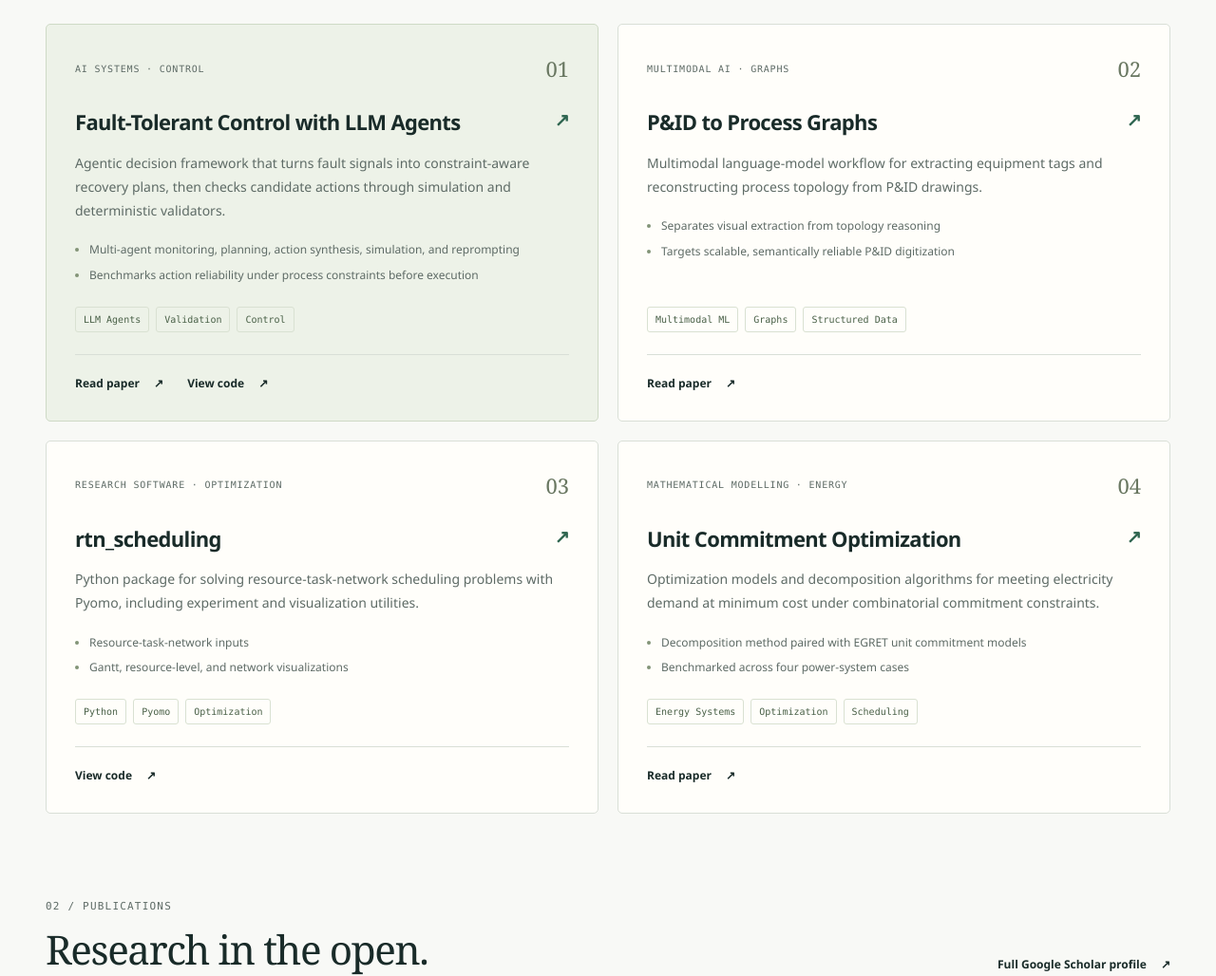
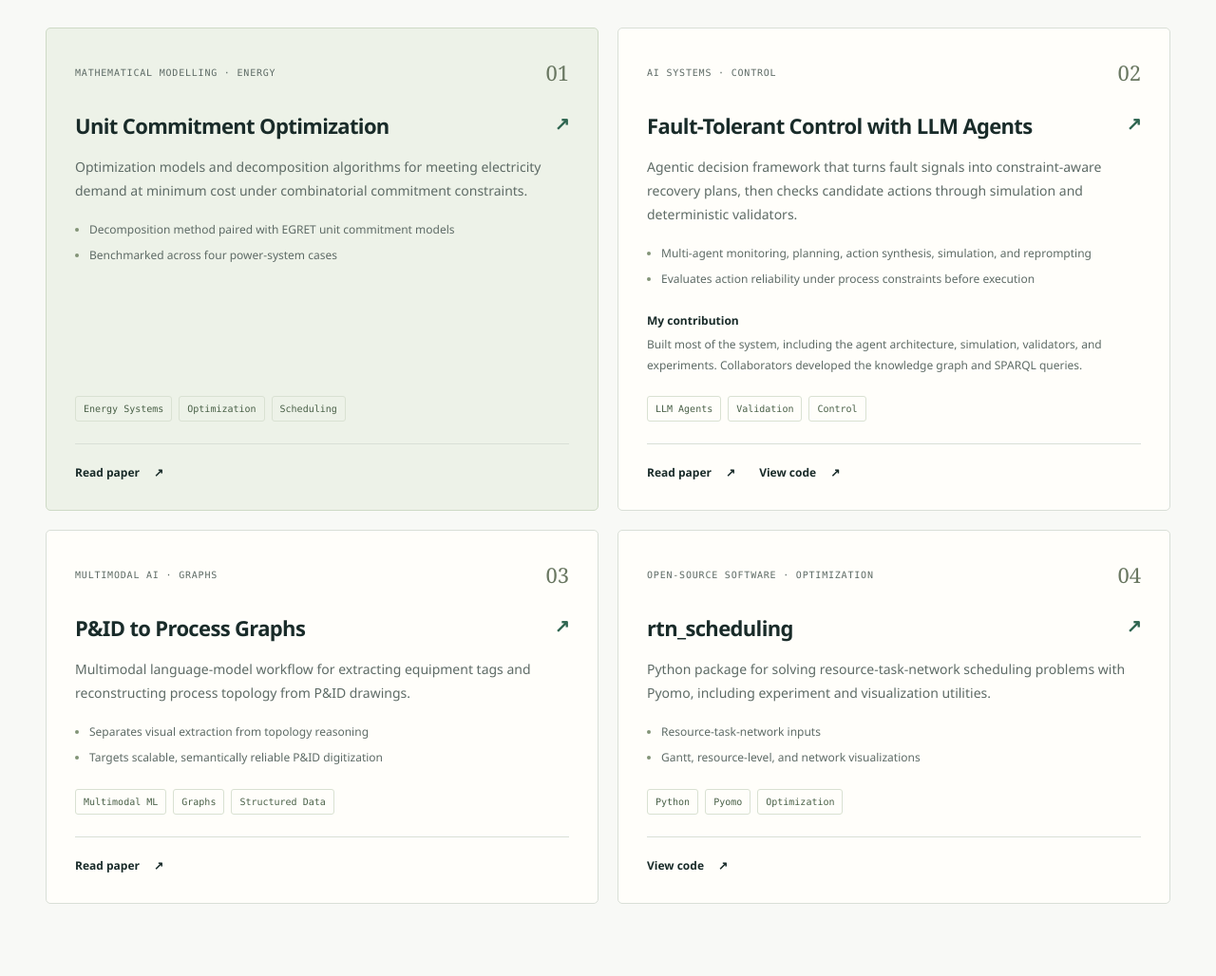
Before and after one commit to JavalVyas2000/javalvyas2000.github.io, an Astro site: page / in a window 1280 px wide. Shown: the part 1020-2048 px from the top of the page at 95% size. Built offline with nearby package versions, Linux system fonts and the light colour scheme; Astro itself is replaced by a stand-in of ours.

Commit message:
Add PhD and industry background and prioritize quantitative work

```diff
--- a/src/data/site.ts
+++ b/src/data/site.ts
@@ -13,6 +13,8 @@ export type Social = {
 
 export type Project = {
   title: string;
+  category: string;
+  contribution?: string;
   blurb: string;
   tags: string[];
   href?: string;
@@ -47,6 +49,15 @@ export type SiteData = {
   name: string;
   title: string;
   tagline: string;
+  affiliation: string;
+  interests: string;
+  experience: {
+    role: string;
+    organization: string;
+    detail: string;
+    period?: string;
+    description: string;
+  }[];
   location?: string;
   email: string;
   avatar?: string;
@@ -67,9 +78,27 @@ const scholarUrl = "https://scholar.google.com/citations?user=5_G5HMQAAAAJ&hl=en
 
 export const site: SiteData = {
   name: "Javal Vyas",
-  title: "AI & Optimization Researcher",
+  title: "Optimization & Machine Learning",
   tagline:
-    "I develop machine learning and optimization methods for complex decision problems. My work brings together LLM agents, mathematical modelling, and research software, with simulation and validation at the centre.",
+    "I develop optimization algorithms, machine learning methods, and Python research software for decision-making under constraints. My work spans energy-system modelling, scheduling, and agentic control.",
+  affiliation: "PhD student · Imperial College London",
+  interests:
+    "Interested in quantitative research and development, with additional interests in AI/ML research and research engineering.",
+  experience: [
+    {
+      role: "PhD student",
+      organization: "Imperial College London",
+      detail: "Chemical Engineering · Autonomous Industrial Systems Laboratory",
+      period: "Sep 2024 – Dec 2027 (expected)",
+      description: "Research in optimization, machine learning, and autonomous industrial systems.",
+    },
+    {
+      role: "Engineer II",
+      organization: "KeyLogic",
+      detail: "Pittsburgh, USA",
+      description: "Worked on the IDAES and PARETO projects.",
+    },
+  ],
 
   location: "London, UK",
   email: "javalvyas2000@gmail.com",
@@ -121,7 +150,22 @@ export const site: SiteData = {
 
   projects: [
     {
+      title: "Unit Commitment Optimization",
+      category: "Mathematical modelling · Energy",
+      blurb:
+        "Optimization models and decomposition algorithms for meeting electricity demand at minimum cost under combinatorial commitment constraints.",
+      tags: ["Energy Systems", "Optimization", "Scheduling"],
+      href: "https://psecommunity.org/LAPSE:2025.0282",
+      highlights: [
+        "Decomposition method paired with EGRET unit commitment models",
+        "Benchmarked across four power-system cases",
+      ],
+    },
+    {
       title: "Fault-Tolerant Control with LLM Agents",
+      category: "AI systems · Control",
+      contribution:
+        "Built most of the system, including the agent architecture, simulation, validators, and experiments. Collaborators developed the knowledge graph and SPARQL queries.",
       blurb:
         "Agentic decision framework that turns fault signals into constraint-aware recovery plans, then checks candidate actions through simulation and deterministic validators.",
       tags: ["LLM Agents", "Validation", "Control"],
@@ -133,11 +177,12 @@ export const site: SiteData = {
       ],
       highlights: [
         "Multi-agent monitoring, planning, action synthesis, simulation, and reprompting",
-        "Benchmarks action reliability under process constraints before execution",
+        "Evaluates action reliability under process constraints before execution",
       ],
     },
     {
       title: "P&ID to Process Graphs",
+      category: "Multimodal AI · Graphs",
       blurb:
         "Multimodal language-model workflow for extracting equipment tags and reconstructing process topology from P&ID drawings.",
       tags: ["Multimodal ML", "Graphs", "Structured Data"],
@@ -153,6 +198,7 @@ export const site: SiteData = {
     },
     {
       title: "rtn_scheduling",
+      category: "Open-source software · Optimization",
       blurb:
         "Python package for solving resource-task-network scheduling problems with Pyomo, including experiment and visualization utilities.",
       tags: ["Python", "Pyomo", "Optimization"],
@@ -164,21 +210,6 @@ export const site: SiteData = {
       highlights: [
         "Resource-task-network inputs",
         "Gantt, resource-level, and network visualizations",
-      ],
-    },
-    {
-      title: "Unit Commitment Optimization",
-      blurb:
-        "Optimization models and decomposition algorithms for meeting electricity demand at minimum cost under combinatorial commitment constraints.",
-      tags: ["Energy Systems", "Optimization", "Scheduling"],
-      href: "https://psecommunity.org/LAPSE:2025.0282",
-      metrics: [
-        { label: "Objective", value: "Min cost" },
-        { label: "Control", value: "Combinatorial" },
-      ],
-      highlights: [
-        "Decomposition method paired with EGRET unit commitment models",
-        "Benchmarked across four power-system cases",
       ],
     },
   ],
--- a/src/pages/index.astro
+++ b/src/pages/index.astro
@@ -2,12 +2,6 @@
 import BaseLayout from "../layouts/BaseLayout.astro";
 import SocialIcon from "../components/SocialIcon.astro";
 import { site } from "../data/site";
-const categories = [
-  "AI systems · Control",
-  "Multimodal AI · Graphs",
-  "Research software · Optimization",
-  "Mathematical modelling · Energy",
-];
 ---
 
 <BaseLayout title={site.name + " — " + site.title} description={site.tagline} canonicalPath="/">
@@ -23,6 +17,7 @@ const categories = [
         {site.name}<span>From complex systems<br />to <em>better decisions.</em></span>
       </h1>
       <p class="hero-description">{site.tagline}</p>
+      <p class="hero-affiliation">{site.affiliation}</p>
       <div class="actions">
         <a class="button button-primary" href="#projects"
           >Explore my work <span aria-hidden="true">↗</span></a
@@ -83,7 +78,7 @@ const categories = [
           <article class:list={["project", { "project-featured": index === 0 }]}>
             <div class="project-topline">
               <>
-                <span class="eyebrow">{categories[index]}</span>
+                <span class="eyebrow">{project.category}</span>
                 <span class="project-number">0{index + 1}</span>
               </>
             </div>
@@ -99,6 +94,12 @@ const categories = [
                 <li>{highlight}</li>
               ))}
             </ul>
+            {project.contribution && (
+              <p class="project-contribution">
+                <strong>My contribution</strong>
+                {project.contribution}
+              </p>
+            )}
             <div class="tags">
               {project.tags.map((tag) => (
                 <span>{tag}</span>
@@ -169,10 +170,11 @@ const categories = [
         data, and check whether a proposed action will actually work.
       </p>
       <p>
-        My projects span process control, energy systems, and scheduling. I’m interested in bringing
-        this combination of mathematical modelling and hands-on engineering to AI and quantitative
-        research roles.
+        I’m a PhD student in Chemical Engineering at Imperial College London’s Autonomous Industrial
+        Systems Laboratory, with expected completion in December 2027. Previously, I worked as an
+        Engineer II at KeyLogic in Pittsburgh on IDAES and PARETO.
       </p>
+      <p>{site.interests}</p>
       <a class="text-link" href="/resume.pdf"
         >Explore my background <span aria-hidden="true">↗</span></a
       >
@@ -195,11 +197,40 @@ const categories = [
       }
     </div>
   </section>
+  <section id="experience" class="content-section" aria-labelledby="experience-title">
+    <div class="section-heading">
+      <div>
+        <p class="eyebrow">04 / Background</p><h2 id="experience-title">Research & experience.</h2>
+      </div>
+    </div>
+    <div class="experience-list">
+      {
+        site.experience.map((entry) => (
+          <article class="experience-entry">
+            <div>
+              <>
+                <h3>{entry.organization}</h3>
+                <p class="experience-period">{entry.period ?? entry.detail}</p>
+              </>
+            </div>
+            <div>
+              <h4>{entry.role}</h4>
+              {entry.period && <p>{entry.detail}</p>}
+              <p>{entry.description}</p>
+            </div>
+          </article>
+        ))
+      }
+    </div>
+  </section>
   <section id="contact" class="contact-section" aria-labelledby="contact-title">
     <div>
-      <p class="eyebrow">04 / Get in touch</p><h2 id="contact-title">
+      <p class="eyebrow">05 / Get in touch</p><h2 id="contact-title">
         Let’s solve something<br /><em>interesting.</em>
-      </h2><p>For opportunities in AI, quantitative research, and research engineering.</p>
+      </h2><p>
+        For quantitative research and development, AI/ML research, and research engineering
+        opportunities.
+      </p>
     </div>
     <div class="contact-links">
       <a class="contact-email" href={"mailto:" + site.email}
--- a/src/styles/global.css
+++ b/src/styles/global.css
@@ -167,6 +167,46 @@ em {
   flex-wrap: wrap;
   gap: 12px;
   margin-top: 30px;
+}
+.hero-affiliation {
+  margin-top: 14px;
+  font-size: 13px;
+  font-weight: 600;
+}
+.project-contribution {
+  margin: 0 0 22px;
+  color: var(--muted);
+  font-size: 12px;
+  line-height: 1.8;
+}
+.project-contribution strong {
+  display: block;
+  color: var(--ink);
+  margin-bottom: 4px;
+}
+.experience-list {
+  border-top: 1px solid var(--line);
+}
+.experience-entry {
+  display: grid;
+  grid-template-columns: 1fr 1.5fr;
+  gap: 32px;
+  padding: 26px 0;
+  border-bottom: 1px solid var(--line);
+}
+.experience-entry h3 {
+  font-size: 18px;
+  font-weight: 600;
+}
+.experience-entry h4 {
+  font-size: 14px;
+  font-weight: 600;
+}
+.experience-entry p {
+  font-size: 13px;
+  line-height: 1.8;
+  margin-top: 7px;
+  color: var(--muted);
 }
 .button {
   display: inline-flex;
@@ -616,6 +656,7 @@ h2 {
     display: none;
   }
   .project-grid,
+  .experience-entry,
   .about-section,
   .contact-section {
     grid-template-columns: 1fr;
```
